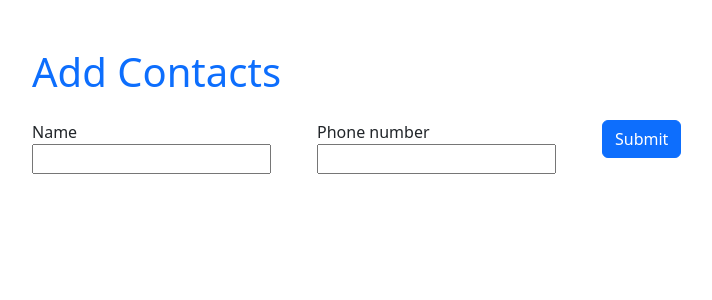
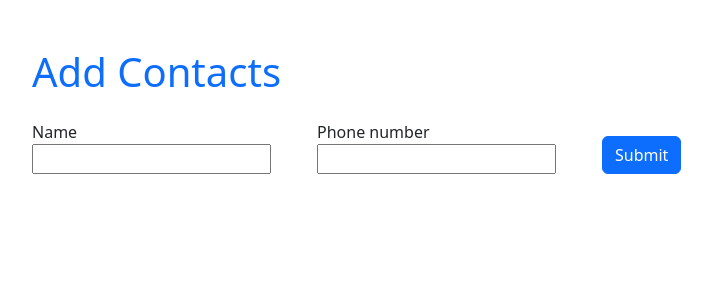
Before and after one commit to bal-sm/bal_simple_finance_app_with_django_and_htmx, a Python web app: template panggil_aja_customer_contact/templates/index.html in a window 1280 px wide. Shown: the top 300 px of the page, without its empty margins (50-762 px from the left). Run offline with Jinja, Linux system fonts and the light colour scheme; the template is opened without the code that fills it, so the values that code supplies are empty, except form fields; form fields are guessed from the names that the template uses.

Commit message:
Added `align-self-end` to the `class`

```diff
--- a/panggil_aja_customer_contact/templates/partials/form.html
+++ b/panggil_aja_customer_contact/templates/partials/form.html
@@ -9,7 +9,7 @@
             {{ form.phone_number  }}
         </div>
 
-        <div class="col-3">
+        <div class="col-3 align-self-end">
             <button class="btn btn-primary" type="submit">Submit</button>
         </div>
     </div>
```
